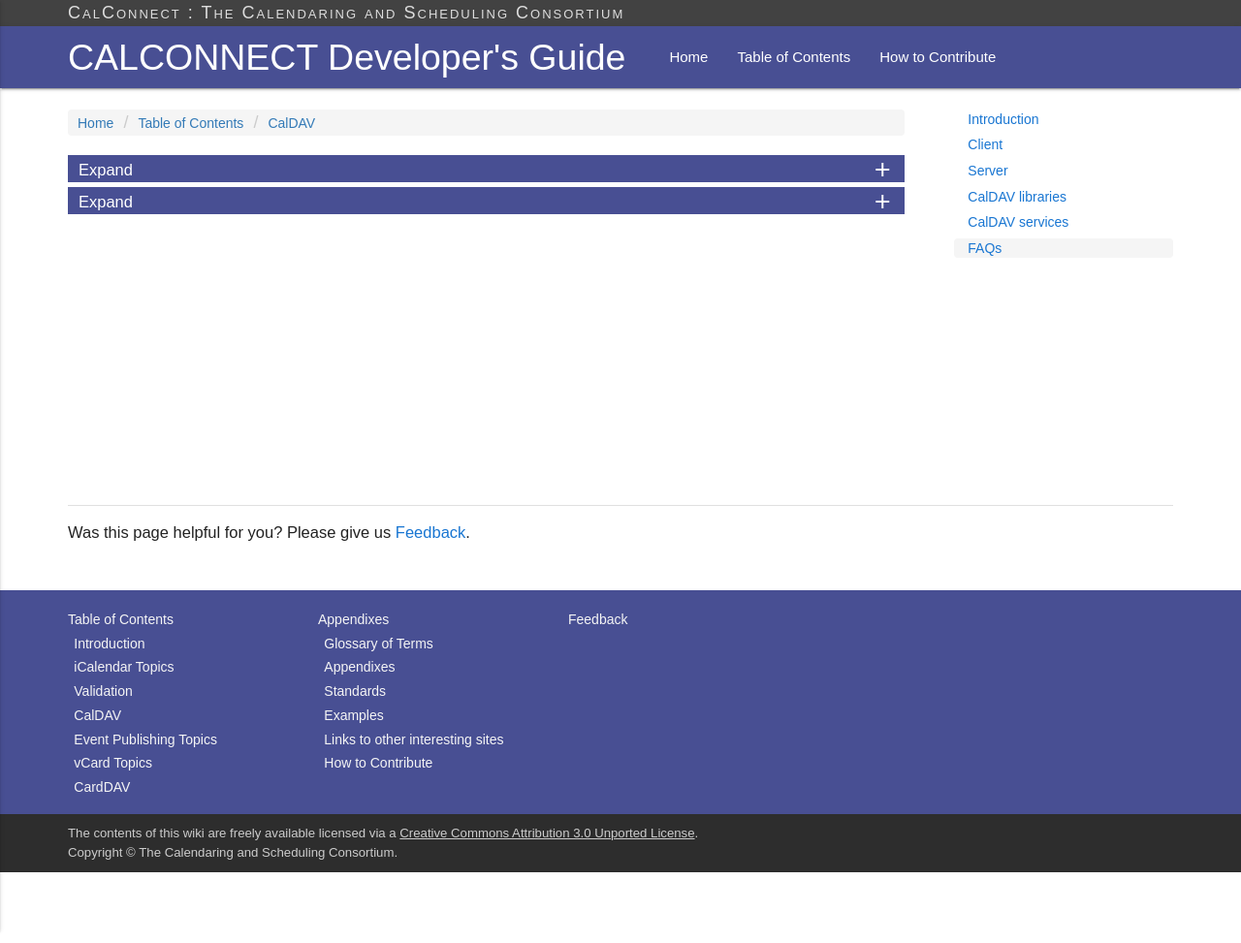
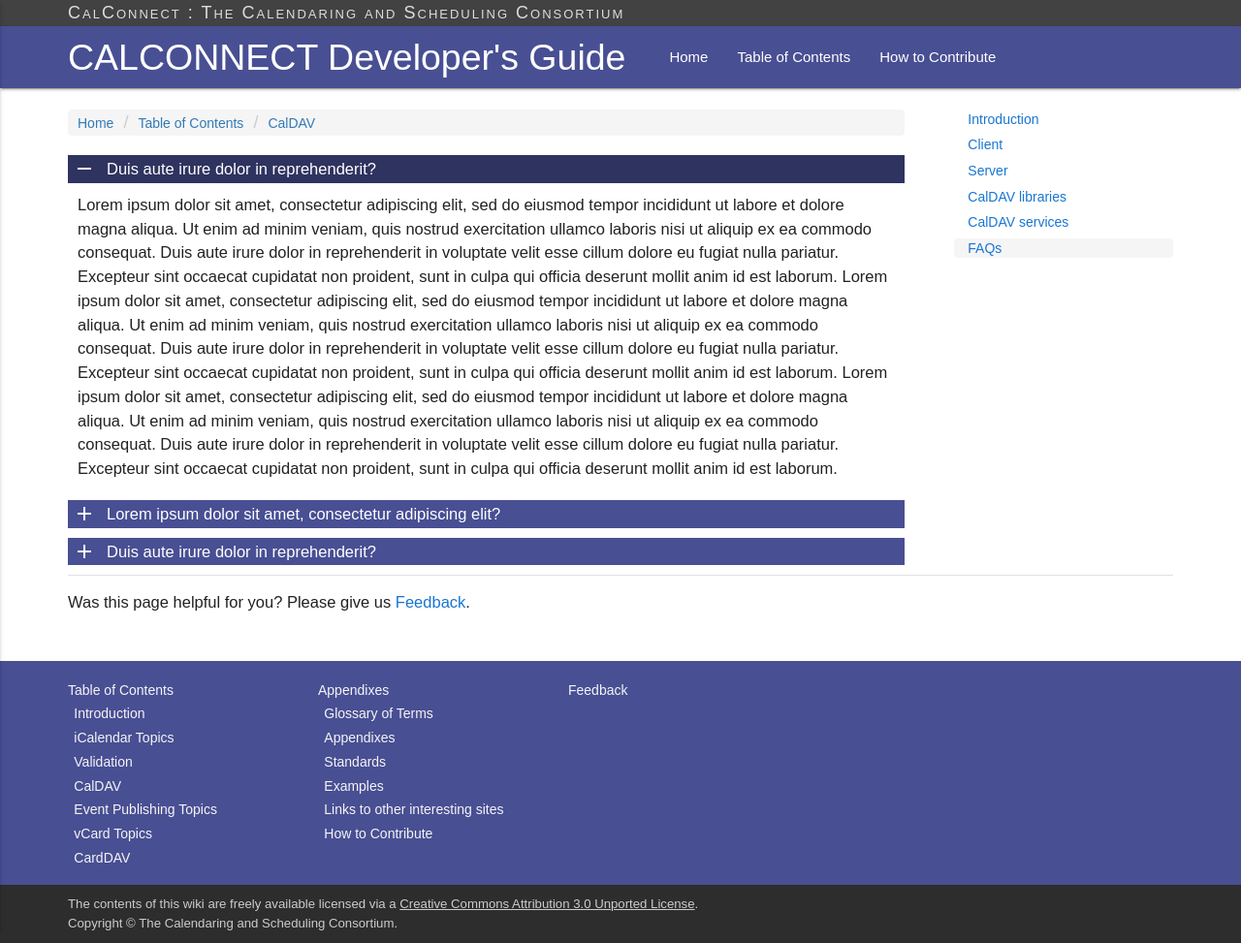
Before and after one commit to CalConnect/DEVGUIDE, a Jekyll site: the page built from _pages/CalDAV/FAQs.md, in a window 1280 px wide. Shown: the whole page at 97% size. Built offline with Jekyll 4.4.1, drawn with Linux system fonts in a browser that asks for light colours; some web fonts are replaced; before the commit the page ends 900 px from its top, so only the background shows below that.

Commit message:
FAQs pages functionality ready

```diff
--- a/_pages/CalDAV/FAQs.md
+++ b/_pages/CalDAV/FAQs.md
@@ -6,26 +6,39 @@ mainParent: "CalDAV"
 parents: "CalDAV:/CalDAV"
 order: 6
 ---
-<div class="data-expander">
+
+<div class="data-expander expanded">
     <a href="#">
-        Expand
-        <i class="material-icons">add</i>
+        <span>Duis aute irure dolor in reprehenderit?</span>
+        <i class="material-icons">remove</i>
     </a>
     <div class="data-expander-child">
-    dsvsvsvsvs
+        Lorem ipsum dolor sit amet, consectetur adipiscing elit, sed do eiusmod tempor incididunt ut labore et dolore magna aliqua. Ut enim ad minim veniam, quis nostrud exercitation ullamco laboris nisi ut aliquip ex ea commodo consequat. Duis aute irure dolor in reprehenderit in voluptate velit esse cillum dolore eu fugiat nulla pariatur. Excepteur sint occaecat cupidatat non proident, sunt in culpa qui officia deserunt mollit anim id est laborum.
 
+        Lorem ipsum dolor sit amet, consectetur adipiscing elit, sed do eiusmod tempor incididunt ut labore et dolore magna aliqua. Ut enim ad minim veniam, quis nostrud exercitation ullamco laboris nisi ut aliquip ex ea commodo consequat. Duis aute irure dolor in reprehenderit in voluptate velit esse cillum dolore eu fugiat nulla pariatur. Excepteur sint occaecat cupidatat non proident, sunt in culpa qui officia deserunt mollit anim id est laborum.
+
+        Lorem ipsum dolor sit amet, consectetur adipiscing elit, sed do eiusmod tempor incididunt ut labore et dolore magna aliqua. Ut enim ad minim veniam, quis nostrud exercitation ullamco laboris nisi ut aliquip ex ea commodo consequat. Duis aute irure dolor in reprehenderit in voluptate velit esse cillum dolore eu fugiat nulla pariatur. Excepteur sint occaecat cupidatat non proident, sunt in culpa qui officia deserunt mollit anim id est laborum.
     </div>
 </div>
 
 <div class="data-expander">
     <a href="#">
-        Expand
+        <span>Lorem ipsum dolor sit amet, consectetur adipiscing elit?</span>
         <i class="material-icons">add</i>
     </a>
     <div class="data-expander-child">
-    dsvsvsvsvs<br>
-    dsvsvsvsvs<br>
-    dsvsvsvsvs<br>
-    dsvsvsvsvs<br>
+        Lorem ipsum dolor sit amet, consectetur adipiscing elit, sed do eiusmod tempor incididunt ut labore et dolore magna aliqua. Ut enim ad minim veniam, quis nostrud exercitation ullamco laboris nisi ut aliquip ex ea commodo consequat. Duis aute irure dolor in reprehenderit in voluptate velit esse cillum dolore eu fugiat nulla pariatur. Excepteur sint occaecat cupidatat non proident, sunt in culpa qui officia deserunt mollit anim id est laborum.
+
+        Lorem ipsum dolor sit amet, consectetur adipiscing elit, sed do eiusmod tempor incididunt ut labore et dolore magna aliqua. Ut enim ad minim veniam, quis nostrud exercitation ullamco laboris nisi ut aliquip ex ea commodo consequat. Duis aute irure dolor in reprehenderit in voluptate velit esse cillum dolore eu fugiat nulla pariatur. Excepteur sint occaecat cupidatat non proident, sunt in culpa qui officia deserunt mollit anim id est laborum.
     </div>
 </div>
+
+<div class="data-expander">
+    <a href="#">
+        <span>Duis aute irure dolor in reprehenderit?</span>
+        <i class="material-icons">add</i>
+    </a>
+    <div class="data-expander-child">
+        Lorem ipsum dolor sit amet, consectetur adipiscing elit, sed do eiusmod tempor incididunt ut labore et dolore magna aliqua. Ut enim ad minim veniam, quis nostrud exercitation ullamco laboris nisi ut aliquip ex ea commodo consequat. Duis aute irure dolor in reprehenderit in voluptate velit esse cillum dolore eu fugiat nulla pariatur. Excepteur sint occaecat cupidatat non proident, sunt in culpa qui officia deserunt mollit anim id est laborum.
+    </div>
+</div>
--- a/_sass/materialize/components/_global.scss
+++ b/_sass/materialize/components/_global.scss
@@ -901,30 +901,68 @@ td, th{
 /*******************
   Collapse Items
 *******************/
+// .data-expander {
+//     overflow: hidden;
+//     height: 28px;
+//     -webkit-transition: all 0.2s ease-out; /* Safari */
+//     transition: all 0.2s ease-out;
+//     border: 1px solid $primary-color;
+//     margin-bottom: 5px;
+//
+//     .data-expander-child {
+//         padding: 5px;
+//     }
+//
+//     a {
+//         color: #ffffff;
+//         text-decoration: none;
+//         background-color: $primary-color;
+//         display: block;
+//         padding: 2px 2px 2px 10px;
+//         position: relative;
+//
+//         i {
+//             position: absolute;
+//             top: 2px;
+//             right: 10px;
+//         }
+//     }
+// }
+
 .data-expander {
-    overflow: hidden;
-    height: 28px;
-    -webkit-transition: all 0.2s ease-out; /* Safari */
-    transition: all 0.2s ease-out;
-    border: 1px solid $primary-color;
-    margin-bottom: 5px;
-
-    .data-expander-child {
-        padding: 5px;
-    }
+    margin-bottom: 10px;
 
     a {
         color: #ffffff;
         text-decoration: none;
         background-color: $primary-color;
         display: block;
-        padding: 2px 2px 2px 10px;
+        padding: 2px 2px 2px 40px;
         position: relative;
+
+        &:hover {
+            background-color: $primary-color-dark;
+        }
 
         i {
             position: absolute;
             top: 2px;
-            right: 10px;
+            left: 5px;
+        }
+    }
+
+    .data-expander-child {
+        padding: 10px;
+        display: none;
+    }
+
+    &.expanded {
+        a {
+            background-color: $primary-color-dark;
+        }
+
+        .data-expander-child {
+            display: block;
         }
     }
 }
--- a/js/init.js
+++ b/js/init.js
@@ -6,15 +6,17 @@
 
     $( ".data-expander a" ).click(function(evt) {
         evt.preventDefault();
+        var icon = $(this).find('i');
         var expandParent = $(this).parent();
-        var expandChild = expandParent.find('.data-expander-child');
-        var expandChildHeight = expandChild.height();
-
-        $( ".data-expander" ).each(function( index ) {
-            $(this).height(28);
-        });
-
-        expandParent.height(expandChildHeight + 34);
+        var currentClass = expandParent.hasClass('expanded');
+        //Collapse all items
+        $( ".data-expander" ).find('i').html('add');
+        $( ".data-expander" ).removeClass('expanded');
+        //Expand other item only if the previous wasn't expanded
+        if (!currentClass) {
+            expandParent.toggleClass('expanded');
+            icon.html('remove');
+        }
     });
 
   }); // end of document ready
```
